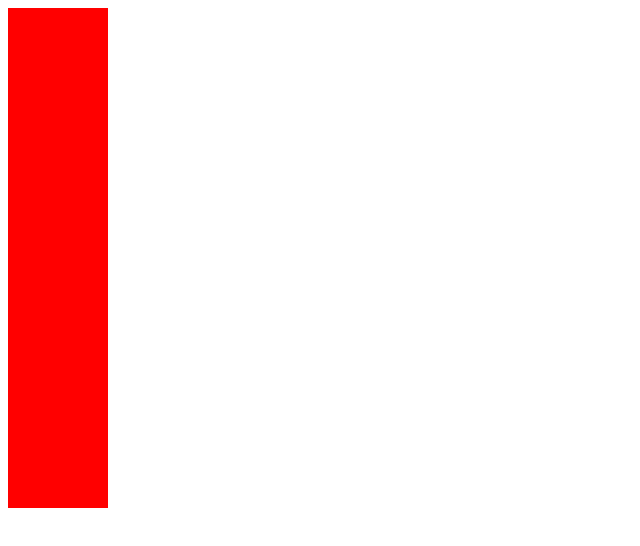
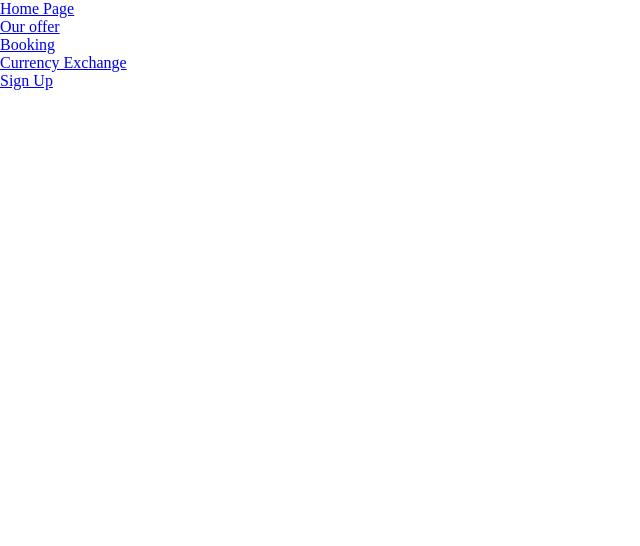
Before and after one commit to Dawidpios/live-journey, a React app: page / in a window 1280 px wide. Shown: the whole page, without its empty margins (0-640 px from the left). Built offline with nearby package versions, Linux system fonts and the light colour scheme.

Commit message:
add routing and context

```diff
--- a/package.json
+++ b/package.json
@@ -8,6 +8,7 @@
     "@testing-library/user-event": "^13.5.0",
     "react": "^18.0.0",
     "react-dom": "^18.0.0",
+    "react-router-dom": "^6.3.0",
     "react-scripts": "5.0.0",
     "web-vitals": "^2.1.4"
   },
--- a/src/components/App.js
+++ b/src/components/App.js
@@ -1,13 +1,25 @@
+import React from "react"
+import { BrowserRouter as Router } from "react-router-dom"
+import AppProvider from "../context/AppContext";
 
+import NavBar from "./NavBar"
+import Main from "./Main"
+import Footer from "./Footer"
 
-import styles from '../styles/componentsStyle/App.module.css';
+import styles from "../styles/componentsStyle/App.module.css"
 
 function App() {
-  return (
-    <div className={styles.App}>
-
-    </div>
-  );
+	return (
+		<div className={styles.App}>
+      <AppProvider>
+			<Router>
+				<NavBar></NavBar>
+				<Main></Main>
+				<Footer></Footer>
+			</Router>
+      </AppProvider>
+		</div>
+	)
 }
 
-export default App;
+export default App
--- a/src/components/Main.js
+++ b/src/components/Main.js
@@ -0,0 +1,26 @@
+import React from "react"
+import {Routes, Route } from "react-router-dom"
+
+import Home from "../pages/Home"
+import TransportOffer from "../pages/TransportOffer"
+import Booking from "../pages/Booking"
+import ExchangeOffice from "../pages/ExchangeOffice"
+import RegisterForm from "../pages/RegisterForm"
+
+const Main = () => {
+	return (
+		<>
+
+				<Routes>
+				  <Route path="/" element={<Home/>}/>
+				  <Route path="offer" element={<TransportOffer/>}/>
+				  <Route path="booking" element={<Booking/>}/>
+				  <Route path="exchange" element={<ExchangeOffice/>}/>
+				  <Route path="signup" element={<RegisterForm/>}/>
+				</Routes>
+
+		</>
+	)
+}
+
+export default Main
--- a/src/components/NavBar.js
+++ b/src/components/NavBar.js
@@ -0,0 +1,28 @@
+import React from "react"
+import { Link } from "react-router-dom"
+
+const NavBar = () => {
+	return (
+
+			<ul>
+				<li>
+					<Link to="/">Home Page</Link>
+				</li>
+				<li>
+					<Link to="/offer">Our offer</Link>
+				</li>
+				<li>
+					<Link to="/booking">Booking</Link>
+				</li>
+				<li>
+					<Link to="/exchange">Currency Exchange</Link>
+				</li>
+                <li>
+					<Link to="/signup">Sign Up</Link>
+				</li>
+			</ul>
+
+	)
+}
+
+export default NavBar
--- /dev/null
+++ b/src/context/AppContext.js
@@ -0,0 +1,15 @@
+import React, { createContext } from "react";
+
+export const AppContext = createContext()
+const AppProvider = ({children}) => {
+    return (
+        <AppContext.Provider
+        value={{}}
+        >
+
+        {children}
+        </AppContext.Provider>
+     );
+}
+
+export default AppProvider;
--- a/src/index.js
+++ b/src/index.js
@@ -1,11 +1,14 @@
 import React from 'react';
-import ReactDOM from 'react-dom';
-import App from './components/App';
+import {createRoot} from "react-dom/client"
+import App from "./components/App"
+import "./styles/componentsStyle/index.module.css"
 
-
-ReactDOM.render(
-  <React.StrictMode>
-    <App />
-  </React.StrictMode>,
-  document.getElementById('root')
-);
+const container = document.getElementById('root');
+const root = createRoot(container);
+root.render(<App tab="home" />);
+// ReactDOM.render(
+//   <React.StrictMode>
+//     <App />
+//   </React.StrictMode>,
+//   document.getElementById('root')
+// );
--- /dev/null
+++ b/src/pages/RegisterForm.js
@@ -0,0 +1,10 @@
+import React from 'react';
+
+const RegisterForm = () => {
+    return (
+        <>
+        </>
+     );
+}
+
+export default RegisterForm;
--- a/src/styles/componentsStyle/App.module.css
+++ b/src/styles/componentsStyle/App.module.css
@@ -1,5 +1,4 @@
 .App{
-    width:100px;
-    height:500px;
-    background-color:red;
+    width:100%;
+    height: 100vh;
 }
--- /dev/null
+++ b/src/styles/componentsStyle/index.module.css
@@ -0,0 +1,10 @@
+*{
+    margin:0;
+    padding:0;
+    box-sizing: border-box;
+}
+
+body{
+    width: 100vw;
+
+}
```
Also changed, not shown: src/components/Footer.js (+10 -0 lines), src/pages/Booking.js (+10 -0 lines), src/pages/ExchangeOffice.js (+10 -0 lines), src/pages/Home.js (+10 -0 lines), src/pages/SignUp.js (+10 -0 lines), src/pages/UserProfile.js (+10 -0 lines), 1 other file.
